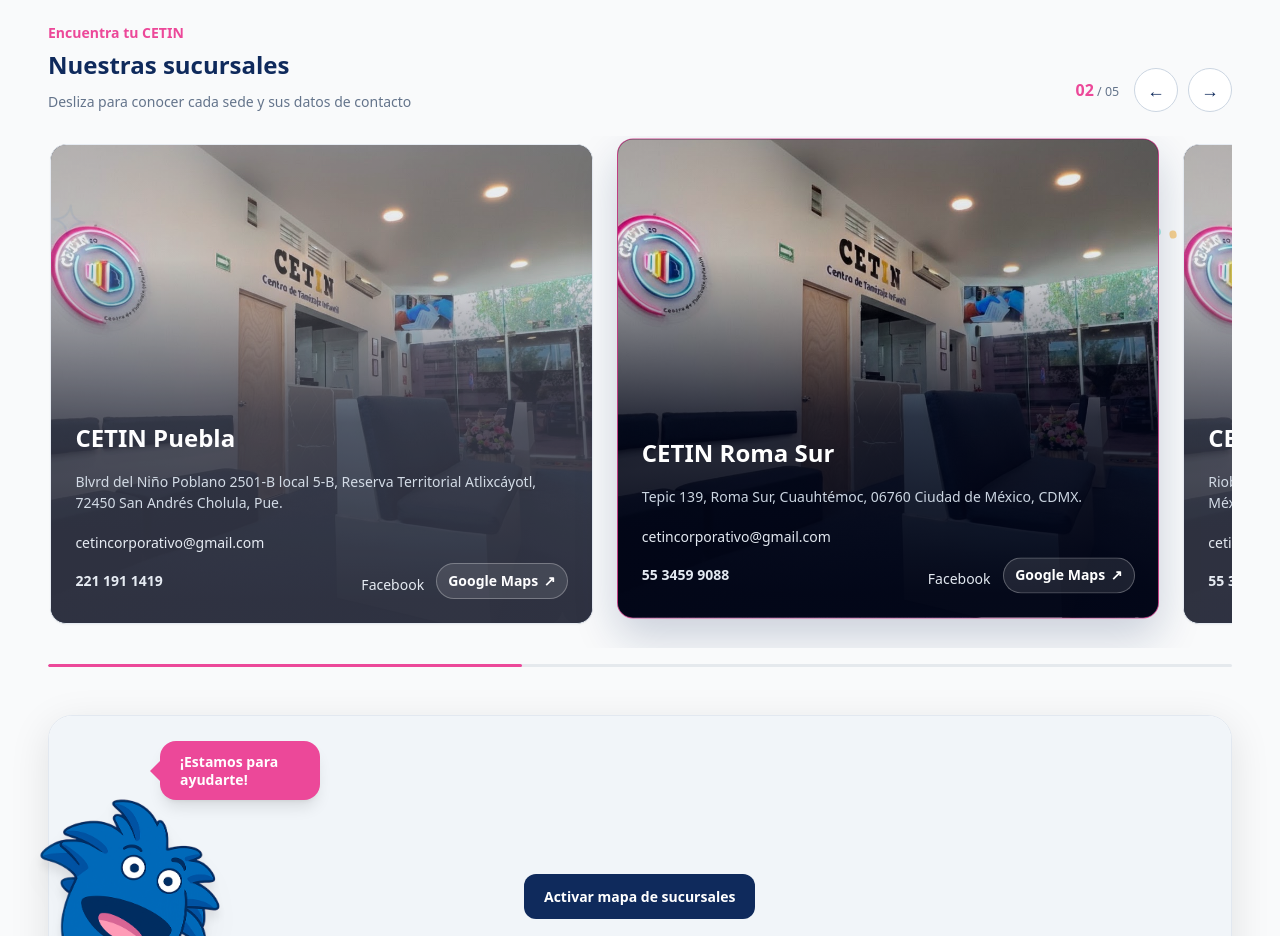
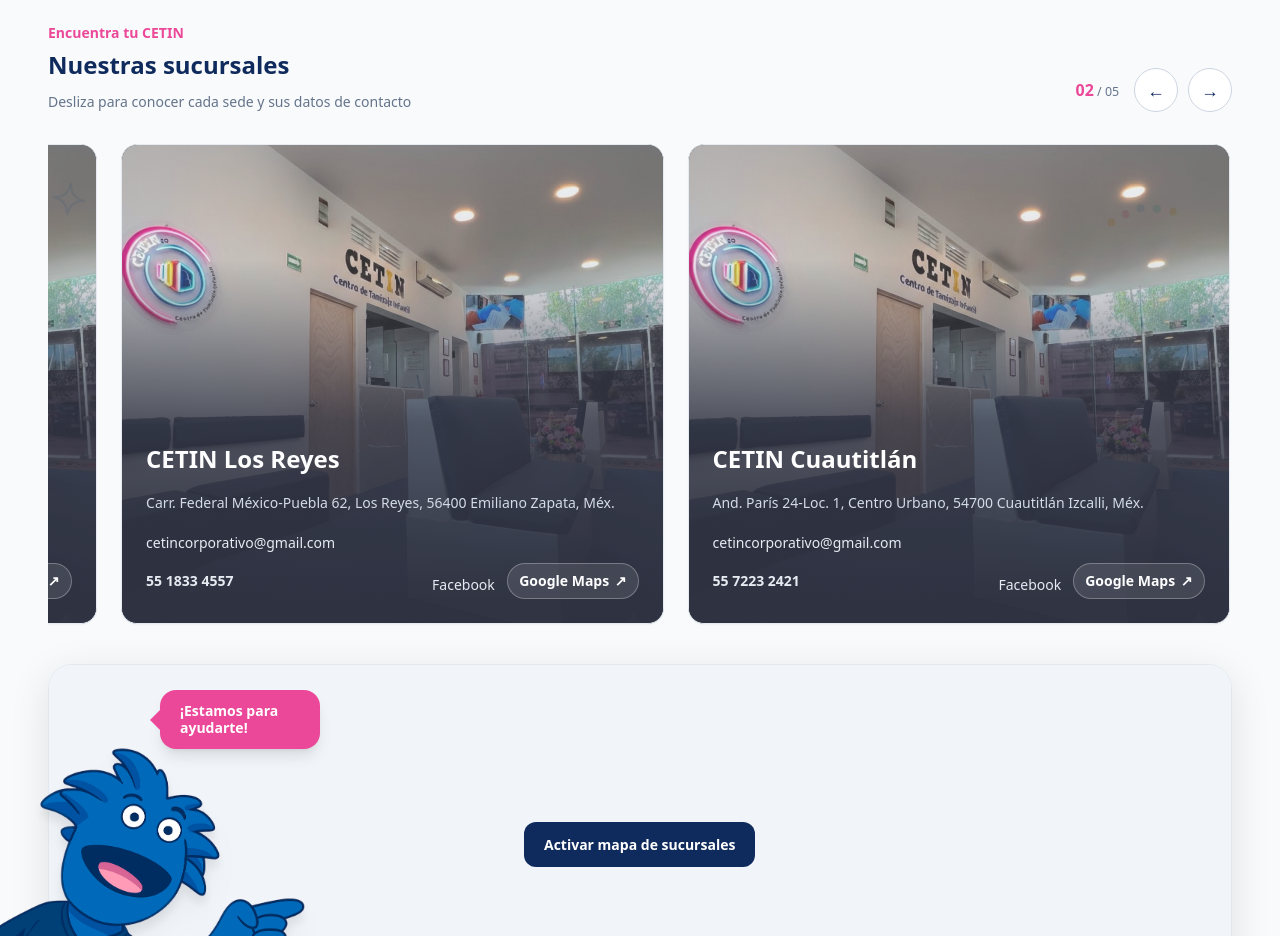
Before and after one commit to rodrigo-rincon/cetin-website, a Vue app: page / in a window 1280 px wide. Shown: the part 9680-10616 px from the top of the page. Built offline with nearby package versions, Linux system fonts and the light colour scheme; no server answers; a web font is replaced by a local one.

Commit message:
fix: make branch rail seamlessly circular

```diff
--- a/src/views/home.vue
+++ b/src/views/home.vue
@@ -1,5 +1,5 @@
 <script setup lang="ts">
-import { computed, onMounted, onUnmounted, ref, watch } from 'vue';
+import { computed, nextTick, onMounted, onUnmounted, ref, watch } from 'vue';
 import { ScrollTrigger } from 'gsap/ScrollTrigger';
 import type { Map as MapLibreMap } from 'maplibre-gl';
 import 'maplibre-gl/dist/maplibre-gl.css';
@@ -105,9 +105,10 @@ const getSucursalCover = (id: string) =>
 
 const branchRail = ref<HTMLElement | null>(null);
 const activeBranchIndex = ref(0);
+const physicalBranchIndex = ref(0);
 const branchSlides = computed(() => {
 	const branches = content.value.sucursales;
-	return branches.length > 1 ? [...branches, branches[0]] : branches;
+	return branches.length > 1 ? [...branches, ...branches, ...branches] : branches;
 });
 let branchAutoplayTimer: number | null = null;
 let branchLoopTimer: number | null = null;
@@ -130,16 +131,9 @@ const scrollToBranchCard = (index: number, behavior: ScrollBehavior = 'smooth')
 const advanceBranchRail = () => {
 	const total = content.value.sucursales.length;
 	if (total < 2) return;
-	if (activeBranchIndex.value < total - 1) {
-		activeBranchIndex.value += 1;
-		scrollToBranchCard(activeBranchIndex.value);
-		return;
-	}
-
-	activeBranchIndex.value = 0;
-	scrollToBranchCard(total);
-	if (branchLoopTimer !== null) window.clearTimeout(branchLoopTimer);
-	branchLoopTimer = window.setTimeout(() => scrollToBranchCard(0, 'auto'), 720);
+	physicalBranchIndex.value += 1;
+	activeBranchIndex.value = physicalBranchIndex.value % total;
+	scrollToBranchCard(physicalBranchIndex.value);
 };
 
 const startBranchAutoplay = () => {
@@ -168,23 +162,30 @@ const updateActiveBranch = () => {
 		const closestDistance = Math.abs(cards[closest].getBoundingClientRect().left - railStart);
 		return currentDistance < closestDistance ? index : closest;
 	}, 0);
-	activeBranchIndex.value = closestIndex >= content.value.sucursales.length ? 0 : closestIndex;
+	physicalBranchIndex.value = closestIndex;
+	activeBranchIndex.value = closestIndex % content.value.sucursales.length;
+	if (branchLoopTimer !== null) window.clearTimeout(branchLoopTimer);
+	branchLoopTimer = window.setTimeout(normalizeBranchRail, 180);
+};
+
+const normalizeBranchRail = () => {
+	const total = content.value.sucursales.length;
+	if (total < 2) return;
+	let normalizedIndex = physicalBranchIndex.value;
+	if (normalizedIndex < total) normalizedIndex += total;
+	if (normalizedIndex >= total * 2) normalizedIndex -= total;
+	if (normalizedIndex === physicalBranchIndex.value) return;
+	physicalBranchIndex.value = normalizedIndex;
+	scrollToBranchCard(normalizedIndex, 'auto');
 };
 
 const moveBranchRail = (direction: -1 | 1) => {
 	const total = content.value.sucursales.length;
 	if (total < 2) return;
 	stopBranchAutoplay();
-	if (direction === 1 && activeBranchIndex.value === total - 1) {
-		advanceBranchRail();
-		resumeBranchAutoplay();
-		return;
-	}
-	const nextIndex = direction === -1 && activeBranchIndex.value === 0
-		? total - 1
-		: clamp(activeBranchIndex.value + direction, 0, total - 1);
-	activeBranchIndex.value = nextIndex;
-	scrollToBranchCard(nextIndex);
+	physicalBranchIndex.value += direction;
+	activeBranchIndex.value = ((physicalBranchIndex.value % total) + total) % total;
+	scrollToBranchCard(physicalBranchIndex.value);
 	resumeBranchAutoplay();
 };
 
@@ -309,6 +310,10 @@ onMounted(() => {
 	updateAppointmentLayout();
 	initAppointmentStory();
 	if (branchRail.value) {
+		void nextTick(() => {
+			physicalBranchIndex.value = content.value.sucursales.length;
+			scrollToBranchCard(physicalBranchIndex.value, 'auto');
+		});
 		branchRailObserver = new IntersectionObserver(([entry]) => {
 			branchRailVisible = entry.isIntersecting;
 			if (entry.isIntersecting) startBranchAutoplay();
@@ -1045,11 +1050,11 @@ onUnmounted(() => {
 						:key="`${sucursal.id}-${index}`"
 						class="branch-card group flex h-full flex-col overflow-hidden rounded-2xl border border-slate-200 shadow-sm transition-colors duration-300 hover:border-pink-200 dark:border-slate-700 dark:hover:border-pink-800"
 						:class="{
-							'is-active': index < content.sucursales.length && (activeBranchIndex === index || selectedMapBranch?.id === sucursal.id),
-							'is-clone': index === content.sucursales.length,
+							'is-active': activeBranchIndex === index % content.sucursales.length || selectedMapBranch?.id === sucursal.id,
+							'is-clone': index < content.sucursales.length || index >= content.sucursales.length * 2,
 						}"
-						:aria-hidden="index === content.sucursales.length ? 'true' : undefined"
-						:inert="index === content.sucursales.length"
+						:aria-hidden="index < content.sucursales.length || index >= content.sucursales.length * 2 ? 'true' : undefined"
+						:inert="index < content.sucursales.length || index >= content.sucursales.length * 2"
 					>
 						<img
 							:src="getSucursalCover(sucursal.id)"
@@ -1102,7 +1107,6 @@ onUnmounted(() => {
 						</div>
 					</article>
 				</div>
-				<div class="branch-rail-progress mb-12" aria-hidden="true"><span :style="{ width: `${((activeBranchIndex + 1) / Math.max(content.sucursales.length, 1)) * 100}%` }"></span></div>
 
 				<!-- Map with all locations -->
 				<div class="relative">
@@ -1565,21 +1569,6 @@ onUnmounted(() => {
 
 .branch-card.is-clone { pointer-events: none; }
 
-.branch-rail-progress {
-	height: .22rem;
-	overflow: hidden;
-	border-radius: 999px;
-	background: rgb(148 163 184 / .2);
-}
-
-.branch-rail-progress span {
-	display: block;
-	height: 100%;
-	border-radius: inherit;
-	background: #ec4899;
-	transition: width 320ms cubic-bezier(.22, 1, .36, 1);
-}
-
 .branch-card.is-active {
 	transform: translateY(-0.35rem);
 	border-color: rgb(236 72 153 / 0.8) !important;
```
